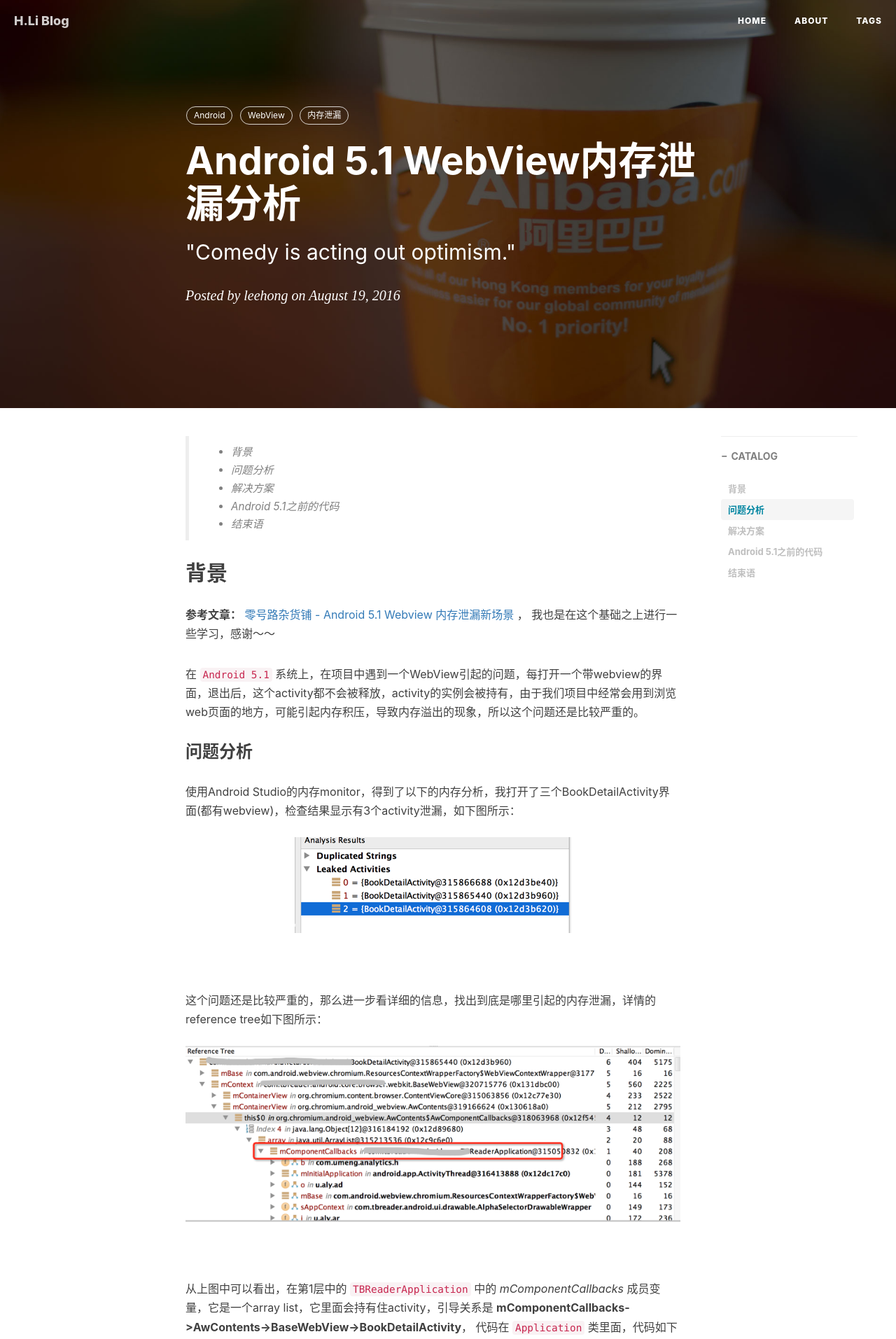
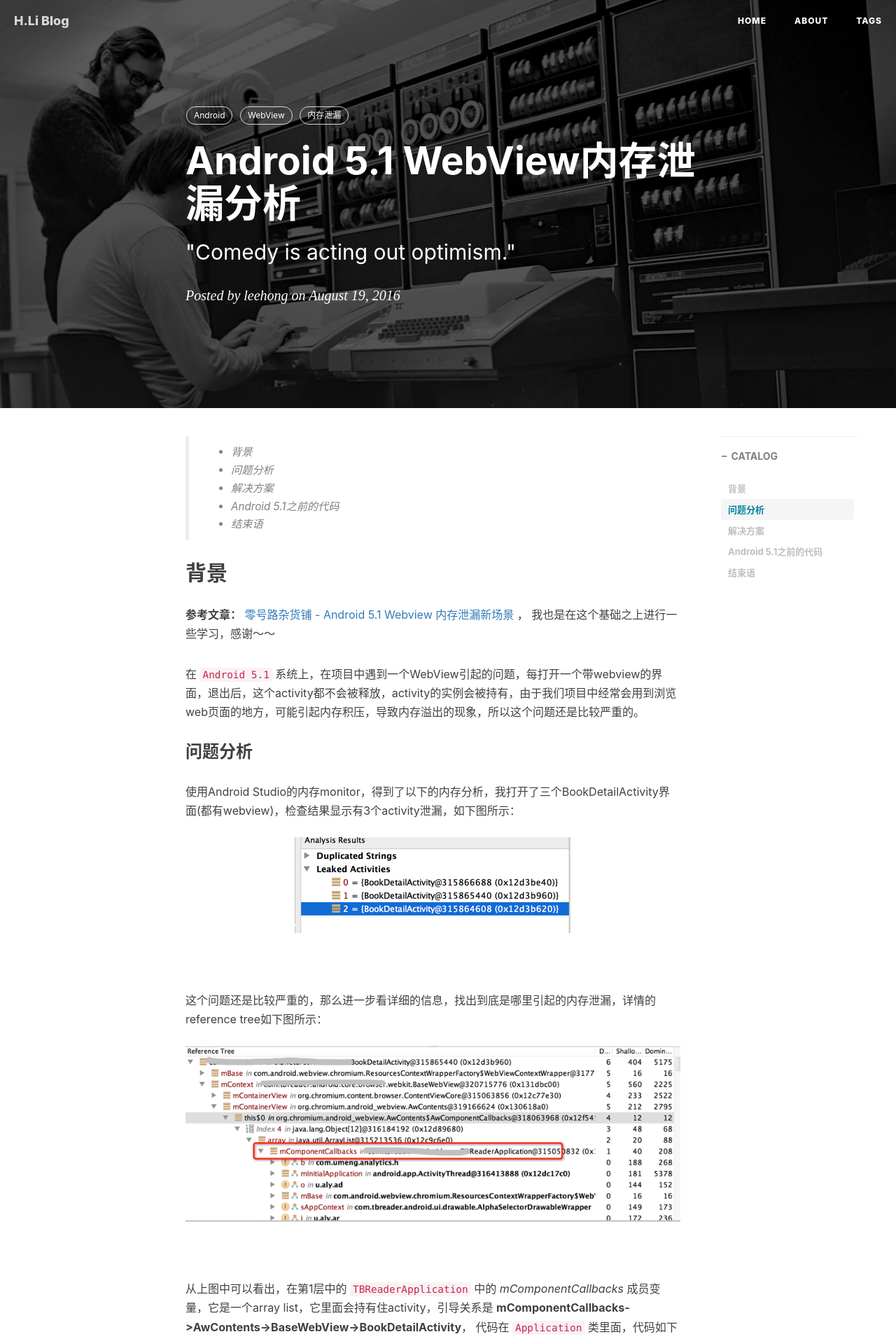
Before and after one commit to leehong2005/leehong2005.github.io, a Jekyll site: the page built from _posts/2016-08-17-webview-memory-leak.md, in a window 1280 px wide. Shown: the top 1913 px of the page at 70% size. Built offline with Jekyll 4.4.1, drawn with Linux system fonts in a browser that asks for light colours; comment, search, counter and statistics services are not loaded.

Commit message:
【功能】替换背景图

```diff
--- a/_posts/2016-08-17-webview-memory-leak.md
+++ b/_posts/2016-08-17-webview-memory-leak.md
@@ -4,7 +4,7 @@
 subtitle:   " \"Comedy is acting out optimism.\" "
 date:       2016-08-19 00:00:00
 author:     "leehong"
-header-img: "img/post-bg-alibaba.jpg"
+header-img: "img/post-bg-unix-linux.jpg"
 catalog: true
 tags:
     - Android
```
